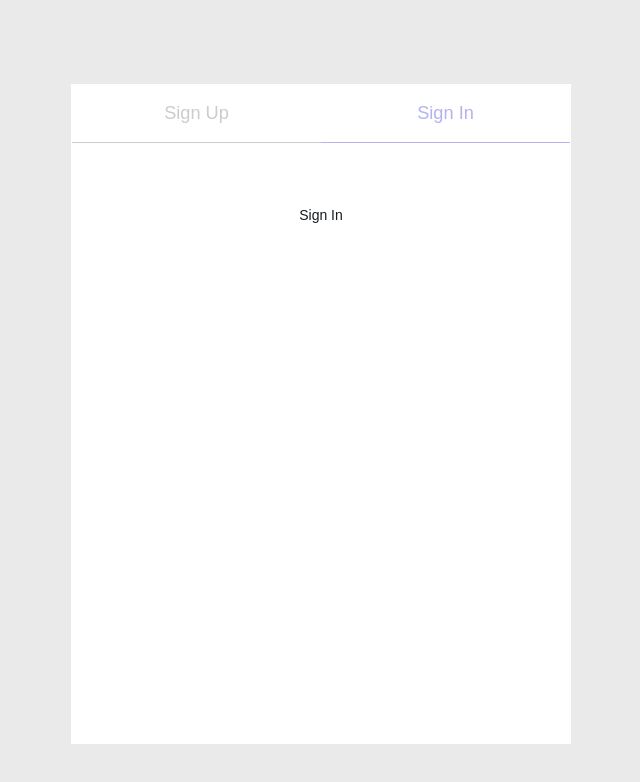
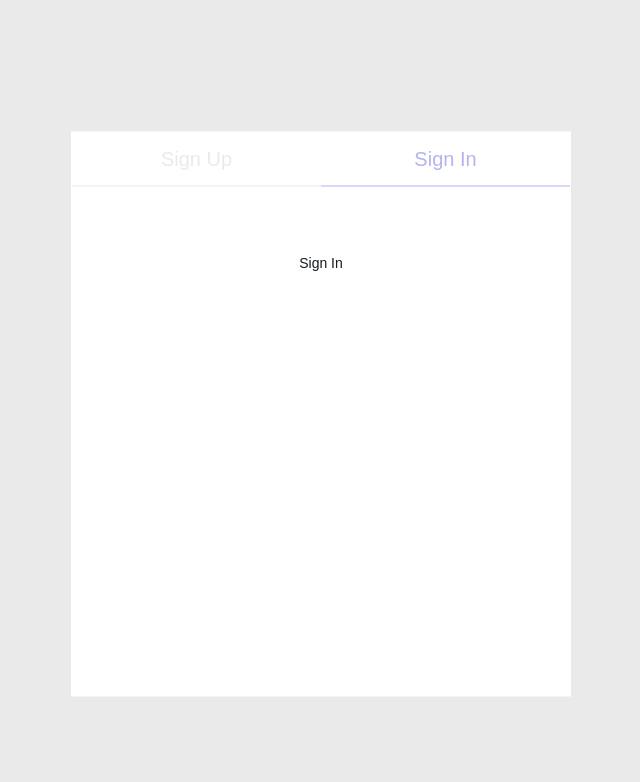
Before and after one commit to mvn-tienle2-dn/Todo-PWA, a Vue app in the folder todo-vue-pwa/: page /auth in a window 1280 px wide. Shown: the top 782 px of the page, without its empty margins (319-959 px from the left). Built offline with nearby package versions, Linux system fonts and the light colour scheme.

Commit message:
Change variable

```diff
--- a/todo-vue-pwa/src/assets/styling/pages/_auth.scss
+++ b/todo-vue-pwa/src/assets/styling/pages/_auth.scss
@@ -3,10 +3,10 @@
     margin: 1em auto 1em;
     max-width: 95%;
     @media screen and (min-height: 600px) {
+      @include pxRem(width, 500);
       position: absolute;
       left: 50%;
       top: 50%;
-      width: 500px;
       -webkit-transform: translate(-50%, -50%);
       -moz-transform: translate(-50%, -50%);
       -ms-transform: translate(-50%, -50%);
@@ -16,33 +16,33 @@
   }
 
   .box {
-    @include pxRem(height, 660);
+    @include pxRem(height, 565);
     position: relative;
     overflow: hidden;
     text-align: center;
     margin: 0;
     font-family: 'Vazir', sans-serif;
-    background-color: #fff;
+    background-color: map-get($color, white);
     text-decoration: none;
     border: 1px solid transparent;
   }
 
   .tab-item {
+    @include pxRem(padding, 16);
+    @include pxRem(font-size, 20);
     float: right;
     width: 50%;
     margin: 0;
-    padding: 1em;
-    font-size: 1.3em;
-    color: #ccc;
+    color: map-get($color, border-light);
     cursor: pointer;
-    border-bottom: 1px solid #ccc;
+    border-bottom: 1px solid map-get($color, border-light);
     text-decoration: none;
   }
 
   .sign-in, .sign-up {
+    @include pxRem(top, 120);
     position: absolute;
     width: 100%;
-    top: 120px;
     left: 0;
     -webkit-transition: opacity .5s;
     -moz-transition: opacity .5s;
```
